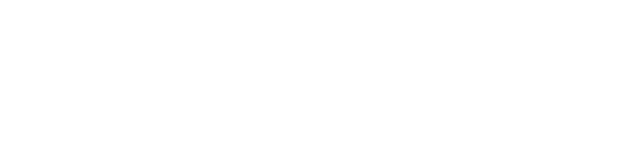
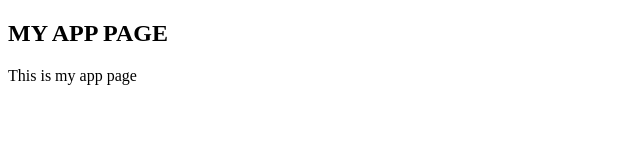
Before and after one commit to 2017mrhi/vite, a plain HTML site: page index.html in a window 1280 px wide. Shown: the whole page, without its empty margins (0-640 px from the left). Drawn offline with Linux system fonts and the light colour scheme; the site is published under a folder, as on GitHub Pages, so addresses that start at the root find nothing.

Commit message:
Update index.html

```diff
--- a/index.html
+++ b/index.html
@@ -5,7 +5,7 @@
     <!-- <link rel="icon" type="image/svg+xml" href="/vite.svg" /> -->
     <meta name="viewport" content="width=device-width, initial-scale=1.0" />
     <title>Vite + React</title>
-    <script type="module" crossorigin src="/assets/index-BBLwXOh8.js"></script>
+    <script type="module" crossorigin src="./assets/index-BBLwXOh8.js"></script>
   </head>
   <body>
     <div id="root"></div>
```
